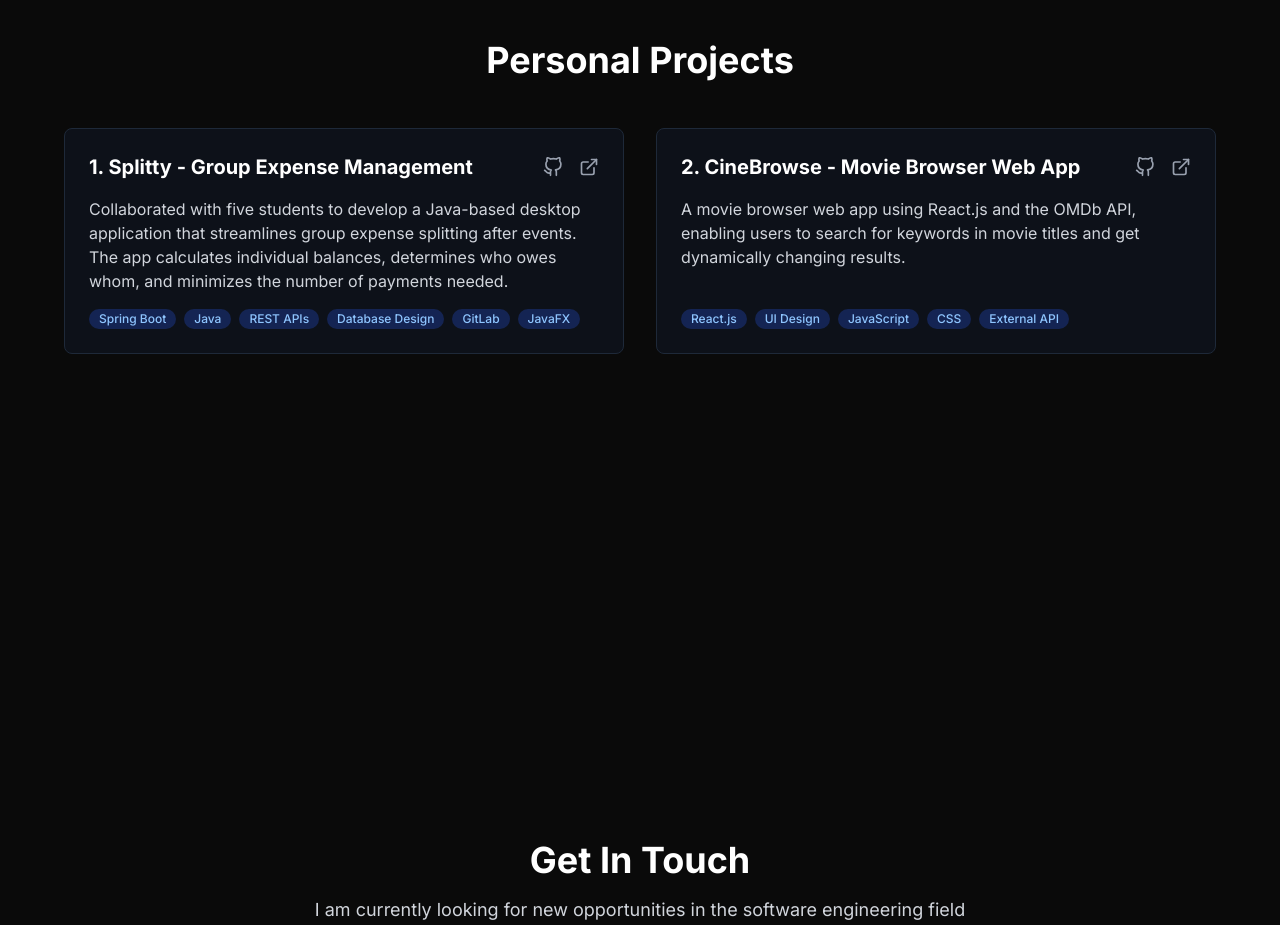
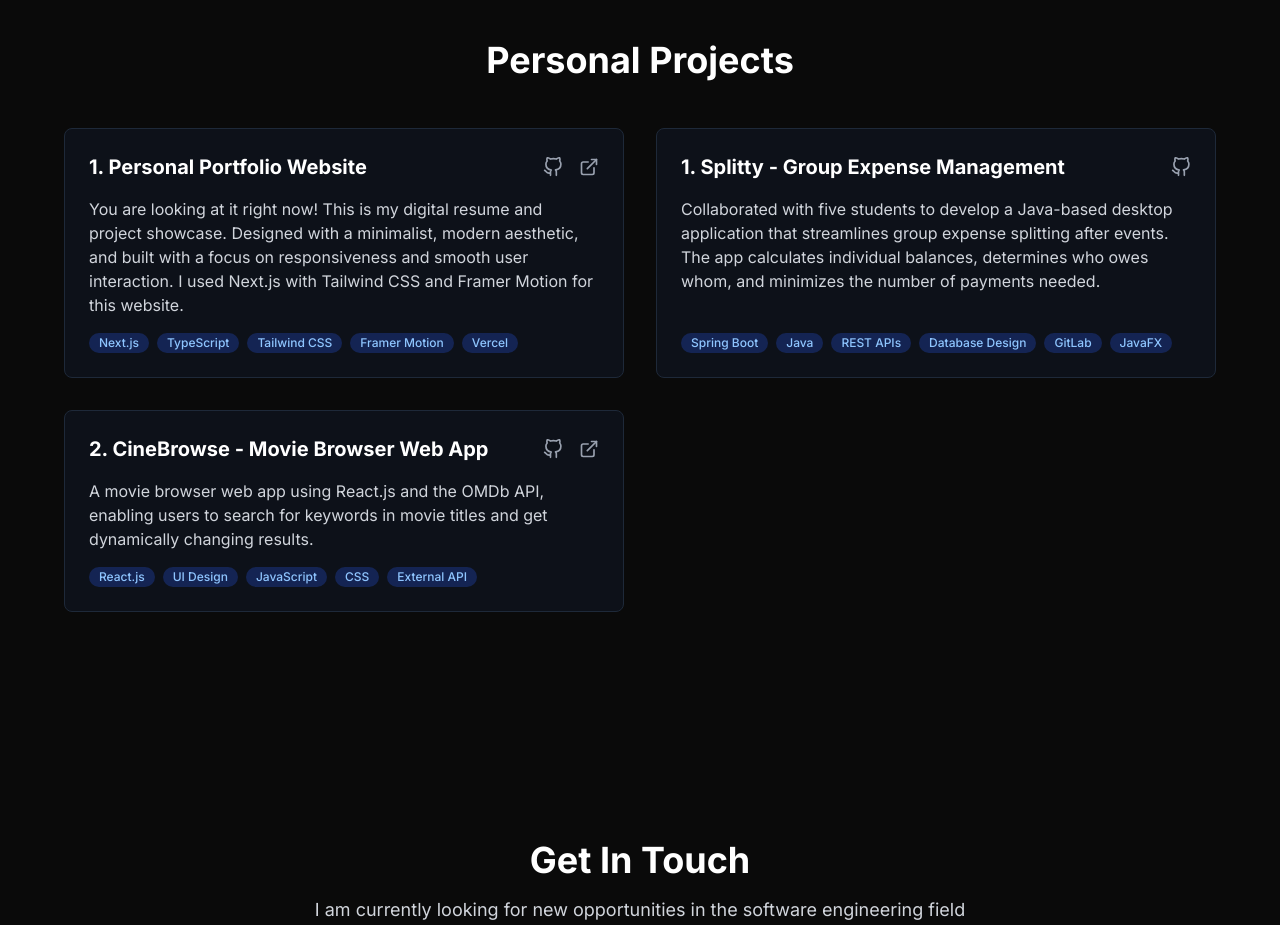
Before and after one commit to caominhnguyen05/caominh-portfolio, a Next.js app: page / in a window 1280 px wide. Shown: the part 2860-3785 px from the top of the page. Built offline with nearby package versions, Linux system fonts and the light colour scheme.

Commit message:
Add portfolio project to projects section

```diff
--- a/src/app/components/projects.tsx
+++ b/src/app/components/projects.tsx
@@ -79,6 +79,20 @@
 const Projects: React.FC = () => {
   const projects: Project[] = [
     {
+      title: "1. Personal Portfolio Website",
+      description:
+        "You are looking at it right now! This is my digital resume and project showcase. Designed with a minimalist, modern aesthetic, and built with a focus on responsiveness and smooth user interaction. I used Next.js with Tailwind CSS and Framer Motion for this website.",
+      tags: [
+        "Next.js",
+        "TypeScript",
+        "Tailwind CSS",
+        "Framer Motion",
+        "Vercel",
+      ],
+      githubUrl: "https://github.com/caominhnguyen05/caominh-portfolio",
+      liveUrl: "https://caominhnguyen.vercel.app",
+    },
+    {
       title: "1. Splitty - Group Expense Management",
       description:
         "Collaborated with five students to develop a Java-based desktop application that streamlines group expense splitting after events. The app calculates individual balances, determines who owes whom, and minimizes the number of payments needed.",
@@ -90,8 +104,7 @@
         "GitLab",
         "JavaFX",
       ],
-      githubUrl: "#",
-      liveUrl: "#",
+      githubUrl: "https://github.com/caominhnguyen05/splitty_manage_expenses",
     },
     {
       title: "2. CineBrowse - Movie Browser Web App",
```
